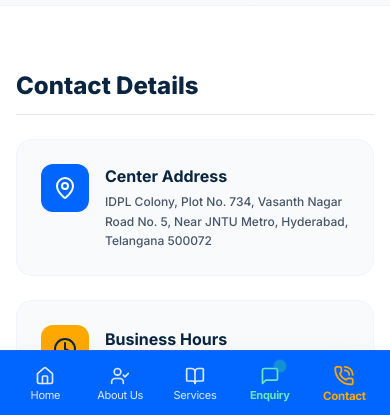
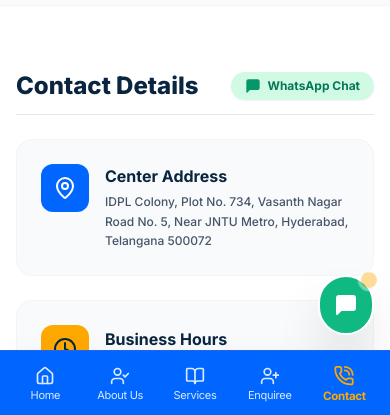
Before and after one commit to shaikmuzammil2905/roarups, a React (Vite) app: page /contact in a window 390 px wide. Shown: the part 429-844 px from the top of the page. Built offline with nearby package versions, Linux system fonts and the light colour scheme; no server answers; the database is empty.

Commit message:
Set 4th bottom nav item to Enquiree and add interactive WhatsApp Widget with popup modal

```diff
--- /dev/null
+++ b/src/components/common/WhatsAppWidget.tsx
@@ -0,0 +1,147 @@
+import React, { useState } from 'react';
+import { motion, AnimatePresence } from 'framer-motion';
+import { MessageSquare, X, Send, Phone } from 'lucide-react';
+
+export const WhatsAppWidget: React.FC = () => {
+  const [isOpen, setIsOpen] = useState(false);
+  const [customMsg, setCustomMsg] = useState('Hello ROARUPS, I want to enquire about home tuitions / tuition center.');
+
+  const whatsappNumber = '916309763394';
+
+  const handleStartChat = (message: string) => {
+    const encodedMsg = encodeURIComponent(message);
+    window.open(`https://wa.me/${whatsappNumber}?text=${encodedMsg}`, '_blank');
+    setIsOpen(false);
+  };
+
+  return (
+    <>
+      {/* Floating Sticky Button */}
+      <motion.div
+        initial={{ scale: 0 }}
+        animate={{ scale: 1 }}
+        transition={{ delay: 1, type: 'spring' }}
+        className="fixed bottom-20 right-4 lg:bottom-8 lg:right-8 z-40 flex items-center gap-2"
+      >
+        <button
+          onClick={() => setIsOpen(true)}
+          className="relative bg-emerald-500 hover:bg-emerald-600 text-white p-3.5 sm:p-4 rounded-full shadow-2xl transition-transform hover:scale-110 flex items-center justify-center border-2 border-white group"
+          aria-label="Chat on WhatsApp"
+        >
+          <MessageSquare className="w-6 h-6 sm:w-7 h-7 fill-white" />
+          <span className="absolute -top-1 -right-1 w-3.5 h-3.5 bg-roar-yellow rounded-full border-2 border-white animate-ping" />
+
+          {/* Tooltip on desktop */}
+          <span className="hidden md:inline-block absolute right-full mr-3 bg-slate-900 text-white text-xs font-bold px-3 py-1.5 rounded-xl shadow-lg whitespace-nowrap opacity-0 group-hover:opacity-100 transition-opacity">
+            WhatsApp Enquiry (6309763394)
+          </span>
+        </button>
+      </motion.div>
+
+      {/* WhatsApp Modal Popup */}
+      <AnimatePresence>
+        {isOpen && (
+          <div className="fixed inset-0 z-50 flex items-center justify-center p-4">
+            {/* Backdrop */}
+            <motion.div
+              initial={{ opacity: 0 }}
+              animate={{ opacity: 1 }}
+              exit={{ opacity: 0 }}
+              onClick={() => setIsOpen(false)}
+              className="fixed inset-0 bg-roar-navy/60 backdrop-blur-sm"
+            />
+
+            {/* Popup Card */}
+            <motion.div
+              initial={{ opacity: 0, scale: 0.9, y: 20 }}
+              animate={{ opacity: 1, scale: 1, y: 0 }}
+              exit={{ opacity: 0, scale: 0.9, y: 20 }}
+              className="relative w-full max-w-md bg-white rounded-3xl shadow-2xl overflow-hidden z-10 border border-emerald-100"
+            >
+              {/* WhatsApp Header */}
+              <div className="bg-emerald-600 p-6 text-white flex items-center justify-between">
+                <div className="flex items-center gap-3">
+                  <div className="w-12 h-12 rounded-full bg-white/20 flex items-center justify-center border border-white/30">
+                    <MessageSquare className="w-6 h-6 fill-white" />
+                  </div>
+                  <div>
+                    <h3 className="font-extrabold text-lg leading-tight">ROARUPS WhatsApp</h3>
+                    <p className="text-xs text-emerald-100 flex items-center gap-1">
+                      <span className="w-2 h-2 rounded-full bg-emerald-300 animate-pulse" />
+                      Official Support • 6309763394
+                    </p>
+                  </div>
+                </div>
+                <button
+                  onClick={() => setIsOpen(false)}
+                  className="p-1.5 rounded-full bg-white/10 hover:bg-white/20 text-white transition-colors"
+                >
+                  <X className="w-5 h-5" />
+                </button>
+              </div>
+
+              {/* Chat Body & Quick Presets */}
+              <div className="p-6 space-y-4 bg-slate-50">
+                <p className="text-xs font-bold text-slate-500 uppercase tracking-wider">Select Enquiry Option:</p>
+
+                <div className="space-y-2">
+                  <button
+                    onClick={() => handleStartChat('Hi ROARUPS, I am looking for Home Tuitions for my child.')}
+                    className="w-full text-left p-3 rounded-xl bg-white border border-slate-200 hover:border-emerald-500 hover:bg-emerald-50/50 text-xs font-semibold text-slate-700 transition-all flex items-center justify-between"
+                  >
+                    <span>🏡 Home Tuitions Enquiry</span>
+                    <Send className="w-3.5 h-3.5 text-emerald-600" />
+                  </button>
+
+                  <button
+                    onClick={() => handleStartChat('Hi ROARUPS, I want details regarding Tuition Center batches at Vasanth Nagar.')}
+                    className="w-full text-left p-3 rounded-xl bg-white border border-slate-200 hover:border-emerald-500 hover:bg-emerald-50/50 text-xs font-semibold text-slate-700 transition-all flex items-center justify-between"
+                  >
+                    <span>🏫 Tuition Center Batch Enquiry</span>
+                    <Send className="w-3.5 h-3.5 text-emerald-600" />
+                  </button>
+
+                  <button
+                    onClick={() => handleStartChat('Hi ROARUPS, I am a qualified Tutor interested in teaching opportunities.')}
+                    className="w-full text-left p-3 rounded-xl bg-white border border-slate-200 hover:border-emerald-500 hover:bg-emerald-50/50 text-xs font-semibold text-slate-700 transition-all flex items-center justify-between"
+                  >
+                    <span>👨‍🏫 Tutor Registration Enquiry</span>
+                    <Send className="w-3.5 h-3.5 text-emerald-600" />
+                  </button>
+                </div>
+
+                <div className="pt-2">
+                  <label className="block text-xs font-bold text-slate-600 uppercase mb-1">Custom Message:</label>
+                  <textarea
+                    rows={2}
+                    value={customMsg}
+                    onChange={(e) => setCustomMsg(e.target.value)}
+                    className="w-full p-3 rounded-xl border border-slate-200 text-xs bg-white focus:ring-2 focus:ring-emerald-500 focus:border-transparent resize-none"
+                  />
+                </div>
+              </div>
+
+              {/* Direct Call & WhatsApp Action Footer */}
+              <div className="p-4 bg-white border-t border-slate-100 space-y-2">
+                <button
+                  onClick={() => handleStartChat(customMsg)}
+                  className="w-full py-3.5 bg-emerald-500 hover:bg-emerald-600 text-white font-extrabold rounded-xl shadow-lg transition-all flex items-center justify-center gap-2 text-sm"
+                >
+                  <MessageSquare className="w-4 h-4 fill-white" />
+                  <span>Start WhatsApp Chat (6309763394)</span>
+                </button>
+
+                <div className="flex items-center justify-between text-xs text-slate-500 px-2 pt-1">
+                  <span>Alternative Phone:</span>
+                  <a href="tel:9490988856" className="font-bold text-roar-blue hover:underline flex items-center gap-1">
+                    <Phone className="w-3 h-3" /> 9490988856
+                  </a>
+                </div>
+              </div>
+            </motion.div>
+          </div>
+        )}
+      </AnimatePresence>
+    </>
+  );
+};
--- a/src/components/layout/BottomNav.tsx
+++ b/src/components/layout/BottomNav.tsx
@@ -1,53 +1,26 @@
 import React from 'react';
 import { Link, useLocation } from 'react-router-dom';
-import { Home, UserCheck, BookOpen, MessageSquare, PhoneCall } from 'lucide-react';
+import { Home, UserCheck, BookOpen, UserPlus, PhoneCall } from 'lucide-react';
 
 export const BottomNav: React.FC = () => {
   const location = useLocation();
 
   const navItems = [
-    { name: 'Home', path: '/', icon: Home, isExternal: false },
-    { name: 'About Us', path: '/about', icon: UserCheck, isExternal: false },
-    { name: 'Services', path: '/services', icon: BookOpen, isExternal: false },
-    {
-      name: 'Enquiry',
-      path: 'https://wa.me/916309763394',
-      icon: MessageSquare,
-      isExternal: true,
-      isWhatsApp: true,
-    },
-    { name: 'Contact', path: '/contact', icon: PhoneCall, isExternal: false },
+    { name: 'Home', path: '/', icon: Home },
+    { name: 'About Us', path: '/about', icon: UserCheck },
+    { name: 'Services', path: '/services', icon: BookOpen },
+    { name: 'Enquiree', path: '/register', icon: UserPlus },
+    { name: 'Contact', path: '/contact', icon: PhoneCall },
   ];
 
   return (
     <div className="lg:hidden fixed bottom-0 left-0 right-0 z-40 bg-roar-blue text-white shadow-2xl border-t border-blue-600 pb-safe">
       <div className="flex items-center justify-around h-16 px-2">
         {navItems.map((item) => {
+          const isActive =
+            location.pathname === item.path ||
+            (item.path !== '/' && location.pathname.startsWith(item.path));
           const Icon = item.icon;
-          const isActive =
-            !item.isExternal &&
-            (location.pathname === item.path ||
-              (item.path !== '/' && location.pathname.startsWith(item.path)));
-
-          if (item.isExternal) {
-            return (
-              <a
-                key={item.name}
-                href={item.path}
-                target="_blank"
-                rel="noopener noreferrer"
-                className="flex flex-col items-center justify-center w-full h-full space-y-1 text-emerald-300 hover:text-white transition-colors"
-              >
-                <div className="relative">
-                  <Icon className="w-5 h-5 text-emerald-300" />
-                  <span className="absolute -top-1 -right-1 w-2 h-2 rounded-full bg-emerald-400 animate-ping" />
-                </div>
-                <span className="text-[11px] leading-none tracking-tight font-bold text-emerald-300">
-                  {item.name}
-                </span>
-              </a>
-            );
-          }
 
           return (
             <Link
--- a/src/components/layout/PageLayout.tsx
+++ b/src/components/layout/PageLayout.tsx
@@ -6,6 +6,7 @@ import { Navbar } from './Navbar';
 import { Footer } from './Footer';
 import { BottomNav } from './BottomNav';
 import { SupabaseBanner } from '../common/SupabaseBanner';
+import { WhatsAppWidget } from '../common/WhatsAppWidget';
 
 interface PageLayoutProps {
   children: React.ReactNode;
@@ -19,7 +20,7 @@ export const PageLayout: React.FC<PageLayoutProps> = ({ children }) => {
   }, [pathname]);
 
   return (
-    <div className="min-h-screen flex flex-col bg-roar-gray-50 text-roar-navy overflow-x-hidden">
+    <div className="min-h-screen flex flex-col bg-roar-gray-50 text-roar-navy overflow-x-hidden relative">
       <SupabaseBanner />
       <TopBar />
       <Navbar />
@@ -34,6 +35,7 @@ export const PageLayout: React.FC<PageLayoutProps> = ({ children }) => {
         {children}
       </motion.main>
 
+      <WhatsAppWidget />
       <Footer />
       <BottomNav />
     </div>
--- a/src/pages/ContactPage.tsx
+++ b/src/pages/ContactPage.tsx
@@ -82,7 +82,18 @@ export const ContactPage: React.FC = () => {
           <div className="grid grid-cols-1 lg:grid-cols-12 gap-12">
             {/* Left Col: Details & Quick Action Cards */}
             <div className="lg:col-span-5 space-y-6">
-              <h2 className="text-2xl font-extrabold text-roar-navy border-b pb-3">Contact Details</h2>
+              <div className="flex items-center justify-between border-b pb-3">
+                <h2 className="text-2xl font-extrabold text-roar-navy">Contact Details</h2>
+                <a
+                  href="https://wa.me/916309763394"
+                  target="_blank"
+                  rel="noopener noreferrer"
+                  className="px-3.5 py-1.5 rounded-full bg-emerald-100 text-emerald-700 hover:bg-emerald-200 font-bold text-xs flex items-center gap-1.5 transition-colors shadow-sm"
+                >
+                  <MessageSquare className="w-4 h-4 text-emerald-600 fill-emerald-600" />
+                  <span>WhatsApp Chat</span>
+                </a>
+              </div>
 
               {/* Address Card */}
               <div className="bg-slate-50 p-6 rounded-2xl border border-slate-100 flex items-start gap-4">
```
Also changed, not shown: image copy 2.png (added), image copy 3.png (added), 5 other files (tests, documents, lock files or other folders).
